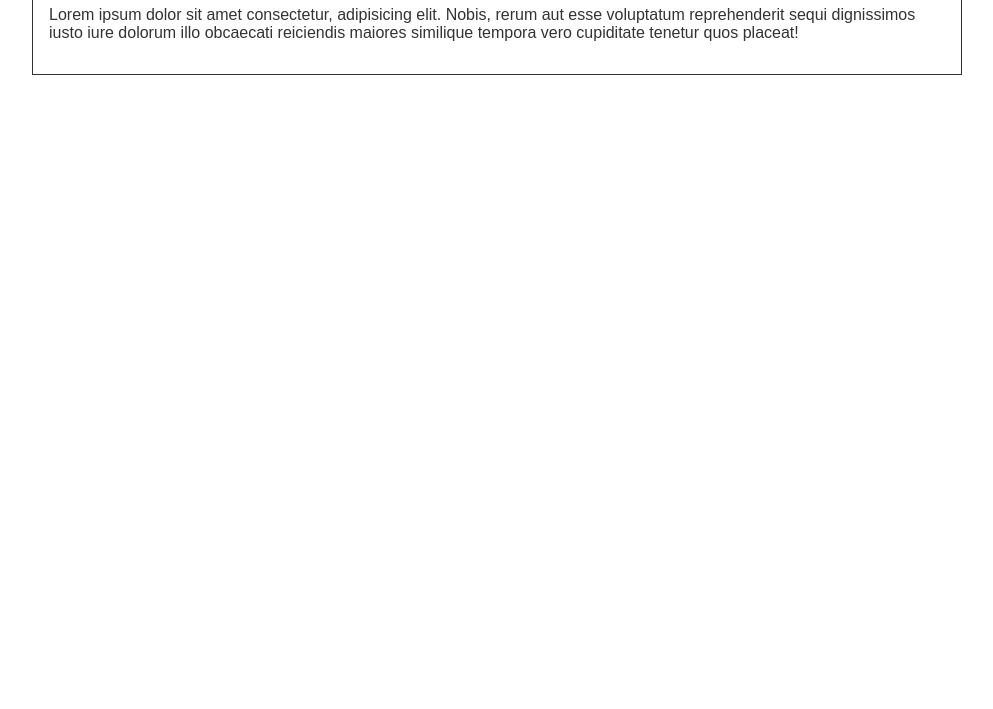
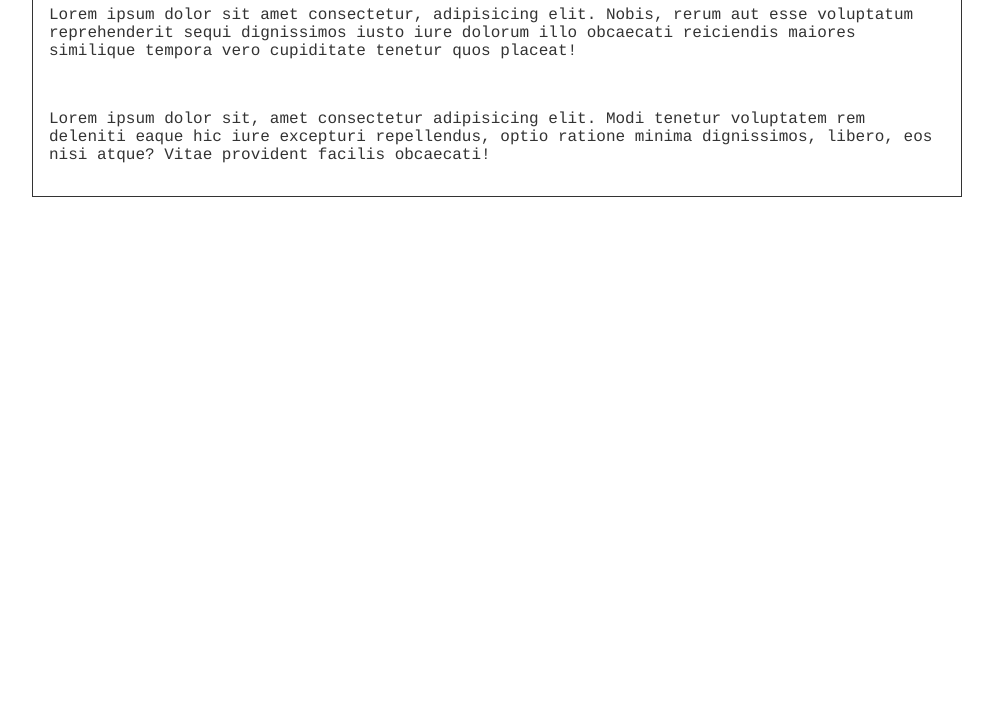
Before and after one commit to katha318/SIPCO, a plain HTML site: page INICIO.HTML in a window 1280 px wide. Shown: the part 91-800 px from the top of the page, without its empty margins (143-1136 px from the left). Drawn offline with Linux system fonts and the light colour scheme.

Commit message:
cambio en el main en cuanto a tipo de letra y otro párrafo

```diff
--- a/INICIO.HTML
+++ b/INICIO.HTML
@@ -11,6 +11,8 @@
     <div id="post">
         <H1>SIPCO</H1>
 <P>Lorem ipsum dolor sit amet consectetur, adipisicing elit. Nobis, rerum aut esse voluptatum reprehenderit sequi dignissimos iusto iure dolorum illo obcaecati reiciendis maiores similique tempora vero cupiditate tenetur quos placeat!</P>
+<br>
+<p>Lorem ipsum dolor sit, amet consectetur adipisicing elit. Modi tenetur voluptatem rem deleniti eaque hic iure excepturi repellendus, optio ratione minima dignissimos, libero, eos nisi atque? Vitae provident facilis obcaecati!</p>
     </div>
     </div>
 
--- a/css/estilos.css
+++ b/css/estilos.css
@@ -1,7 +1,7 @@
 body
 {
 text-align: "lcenter";
-font-family: "arial";
+font-family: "courier";
 color: #333;
 font-size: 16px;
 margin: 0;
```
